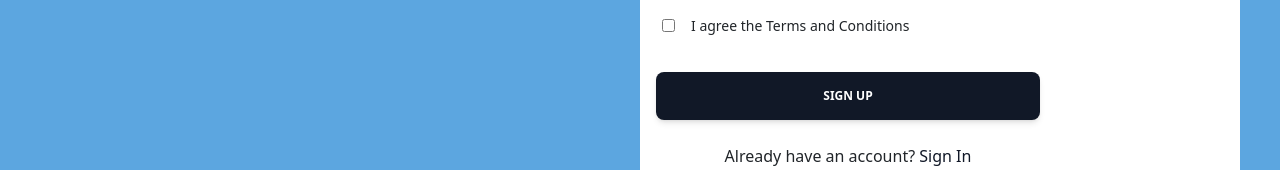
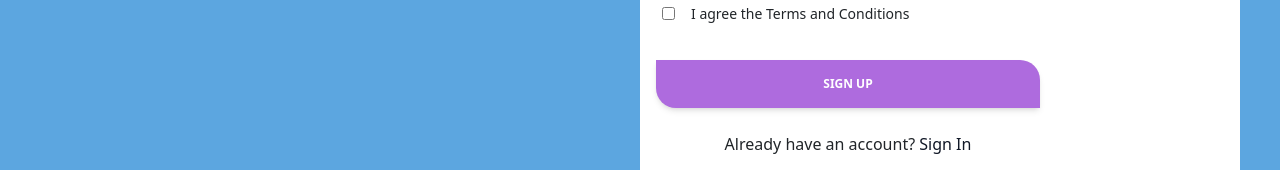
Before and after one commit to George-Gyang/train-achievers, a React (Vite) app: page /physical_course in a window 1280 px wide. Shown: the part 2755-2925 px from the top of the page. Built offline with nearby package versions, Linux system fonts and the light colour scheme.

Commit message:
re-update responsiveness

```diff
--- a/src/components/physical-course/HelperContact.jsx
+++ b/src/components/physical-course/HelperContact.jsx
@@ -70,7 +70,7 @@ export default function HelperContact() {
                     }
                     containerProps={{ className: "-ml-2.5" }}
                 />
-                <Button className="mt-6" fullWidth>
+                <Button className="mt-6 custom_btn primary_bg" fullWidth>
                     sign up
                 </Button>
                 <Typography color="gray" className="mt-4 text-center font-normal">
--- a/src/components/physical-course/MostPopularCourses.jsx
+++ b/src/components/physical-course/MostPopularCourses.jsx
@@ -5,7 +5,7 @@ const MostPopularCourses = () => {
     return (
         <div>
             <h2 className="text-center h2 font-semibold my-10">Most Popular Course</h2>
-            <div className="grid md:grid-cols-3  gap-">
+            <div className="grid md:grid-cols-3  gap-4">
                 <PopularCourseCard />
                 <PopularCourseCard />
                 <PopularCourseCard />
```
